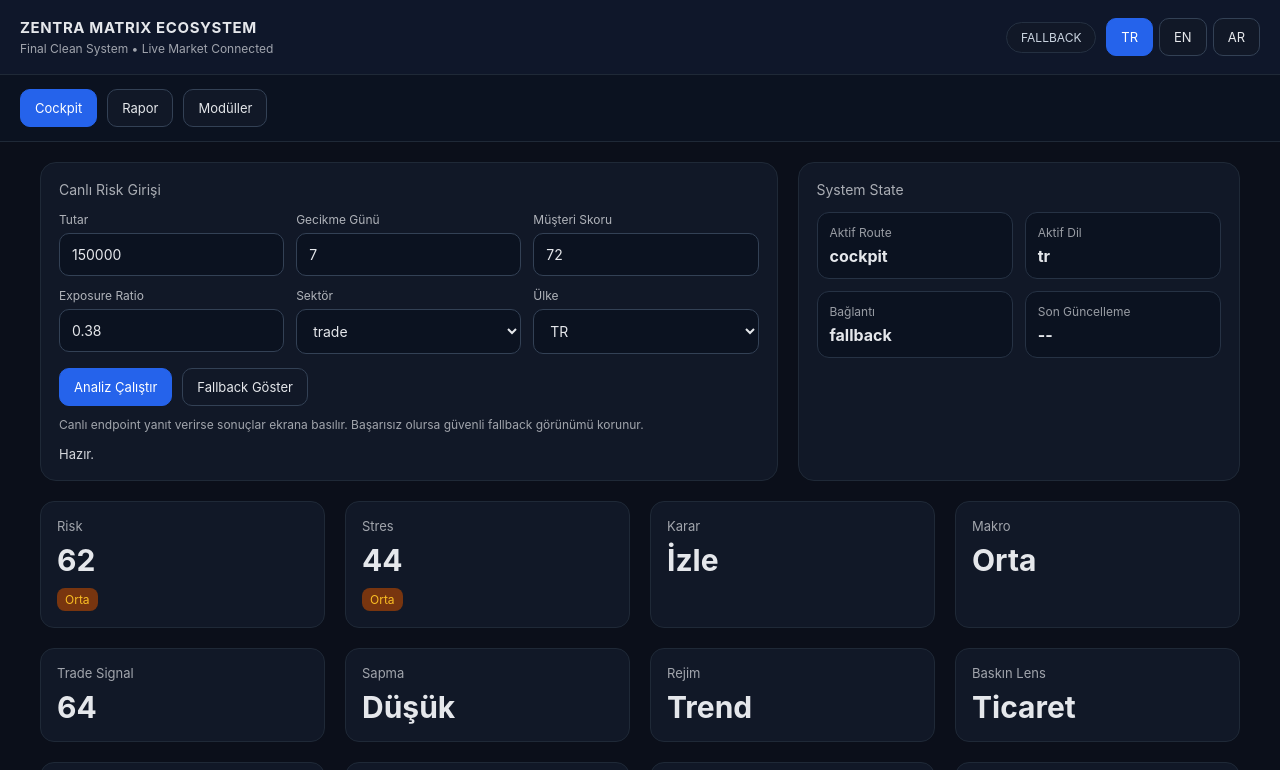
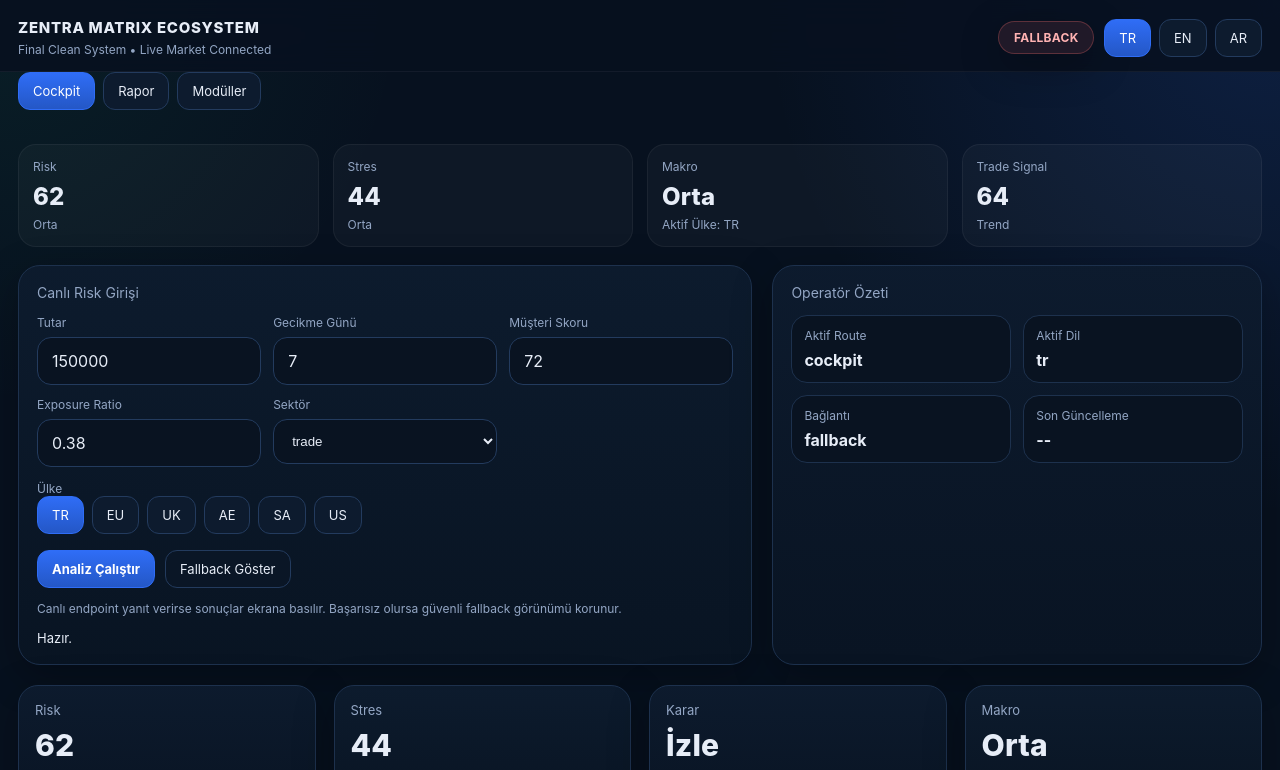
Before and after one commit to Mehmetaltas/zentra-core, a plain HTML site: page index.html in a window 1280 px wide. Shown: the top 770 px of the page. Drawn offline with Linux system fonts and the light colour scheme.

Commit message:
upgrade cockpit ui to premium market connected v2

```diff
--- a/index.html
+++ b/index.html
@@ -10,86 +10,331 @@
 
 <style>
 *{box-sizing:border-box}
+:root{
+  --bg:#07111f;
+  --panel:#0d1b2e;
+  --panel-2:#0a1626;
+  --line:#1d314d;
+  --line-soft:#233b5e;
+  --text:#e7edf7;
+  --muted:#93a6c4;
+  --blue:#2f6df6;
+  --blue-soft:#153564;
+  --green:#23c483;
+  --green-soft:#0f3a2b;
+  --yellow:#f4c152;
+  --yellow-soft:#473313;
+  --red:#ff6b6b;
+  --red-soft:#4b2020;
+  --shadow:0 12px 40px rgba(0,0,0,.28);
+}
+
 body{
   margin:0;
   font-family:-apple-system,BlinkMacSystemFont,"Segoe UI",Roboto,sans-serif;
-  background:#0b0f1a;
-  color:#e5e7eb;
+  background:
+    radial-gradient(circle at top right, rgba(47,109,246,.16), transparent 28%),
+    radial-gradient(circle at top left, rgba(35,196,131,.08), transparent 22%),
+    var(--bg);
+  color:var(--text);
 }
-button,input,select,textarea{font:inherit}
-.shell{min-height:100vh;display:flex;flex-direction:column}
+button,input,textarea{font:inherit}
+.shell{
+  min-height:100vh;
+  display:flex;
+  flex-direction:column;
+}
 .topbar{
-  display:flex;justify-content:space-between;align-items:center;gap:16px;
-  padding:18px 20px;border-bottom:1px solid #1f2937;background:#0f172a;
-  position:sticky;top:0;z-index:20;flex-wrap:wrap;
+  position:sticky;
+  top:0;
+  z-index:50;
+  display:flex;
+  justify-content:space-between;
+  align-items:center;
+  gap:14px;
+  padding:18px 18px 14px;
+  border-bottom:1px solid rgba(255,255,255,.05);
+  background:rgba(7,17,31,.88);
+  backdrop-filter:blur(16px);
+  flex-wrap:wrap;
 }
-.brand{display:flex;flex-direction:column;gap:4px}
-.brand-title{font-size:15px;font-weight:700;letter-spacing:.6px}
-.brand-sub{font-size:12px;opacity:.68}
-.topbar-right{display:flex;align-items:center;gap:10px;flex-wrap:wrap}
+.brand{
+  display:flex;
+  flex-direction:column;
+  gap:5px;
+}
+.brand-title{
+  font-size:15px;
+  font-weight:800;
+  letter-spacing:.7px;
+}
+.brand-sub{
+  font-size:12px;
+  color:var(--muted);
+}
+.topbar-right{
+  display:flex;
+  align-items:center;
+  gap:10px;
+  flex-wrap:wrap;
+}
 .status-pill{
-  display:inline-flex;align-items:center;justify-content:center;min-width:90px;
-  padding:7px 12px;border-radius:999px;font-size:12px;border:1px solid #243041;
-  background:#111827;color:#cbd5e1;
+  min-width:96px;
+  padding:8px 14px;
+  border-radius:999px;
+  border:1px solid var(--line-soft);
+  background:var(--panel);
+  text-align:center;
+  font-size:12px;
+  font-weight:700;
+  letter-spacing:.3px;
+  box-shadow:var(--shadow);
 }
-.lang-group{display:flex;gap:6px;flex-wrap:wrap}
-.lang-btn,.nav-btn,.run-btn,.ghost-btn{
-  border:1px solid #334155;background:#111827;color:#e5e7eb;
-  border-radius:10px;padding:10px 14px;font-size:13px;cursor:pointer;
+.status-live{
+  background:rgba(35,196,131,.12);
+  color:#8ce5bd;
+  border-color:rgba(35,196,131,.35);
 }
-.lang-btn.active,.nav-btn.active{background:#2563eb;border-color:#2563eb;color:#fff}
+.status-loading{
+  background:rgba(244,193,82,.12);
+  color:#ffd67d;
+  border-color:rgba(244,193,82,.35);
+}
+.status-fallback{
+  background:rgba(255,107,107,.10);
+  color:#ffb2b2;
+  border-color:rgba(255,107,107,.28);
+}
+.status-idle{
+  background:rgba(255,255,255,.04);
+  color:#d6e0ef;
+}
+.lang-group,.nav-group,.country-chips{
+  display:flex;
+  gap:8px;
+  flex-wrap:wrap;
+}
+.lang-btn,.nav-btn,.chip-btn,.run-btn,.ghost-btn{
+  border:1px solid var(--line-soft);
+  background:var(--panel);
+  color:var(--text);
+  border-radius:12px;
+  padding:10px 14px;
+  font-size:13px;
+  cursor:pointer;
+  transition:.18s ease;
+}
+.lang-btn:hover,.nav-btn:hover,.chip-btn:hover,.run-btn:hover,.ghost-btn:hover{
+  transform:translateY(-1px);
+  border-color:#3a5d93;
+}
+.lang-btn.active,.nav-btn.active,.chip-btn.active{
+  background:linear-gradient(180deg, #2f6df6 0%, #2457c6 100%);
+  border-color:#2f6df6;
+  color:#fff;
+}
+.run-btn{
+  background:linear-gradient(180deg, #2f6df6 0%, #2457c6 100%);
+  border-color:#2f6df6;
+  color:#fff;
+  font-weight:700;
+}
+.ghost-btn{
+  background:var(--panel-2);
+}
 .main-nav{
-  display:flex;gap:10px;padding:14px 20px;border-bottom:1px solid #1f2937;
-  background:#0b1220;flex-wrap:wrap;
+  padding:0 18px 16px;
 }
-.page{width:100%;max-width:1240px;margin:0 auto;padding:20px}
+.page{
+  width:100%;
+  max-width:1320px;
+  margin:0 auto;
+  padding:18px;
+}
 .hero{
-  display:grid;grid-template-columns:1.25fr .75fr;gap:20px;margin-bottom:20px;
+  display:grid;
+  grid-template-columns:1.2fr .8fr;
+  gap:20px;
+  margin-bottom:20px;
 }
 .panel{
-  background:#111827;border:1px solid #1f2937;border-radius:16px;padding:18px;
+  background:linear-gradient(180deg, rgba(13,27,46,.96), rgba(9,20,35,.96));
+  border:1px solid var(--line);
+  border-radius:22px;
+  padding:18px;
+  box-shadow:var(--shadow);
 }
-.panel-title{font-size:14px;opacity:.72;margin-bottom:14px}
+.panel-title{
+  font-size:14px;
+  color:var(--muted);
+  margin-bottom:14px;
+}
+.hero-top{
+  display:grid;
+  grid-template-columns:repeat(4,minmax(0,1fr));
+  gap:14px;
+  margin-bottom:18px;
+}
+.hero-stat{
+  background:rgba(255,255,255,.03);
+  border:1px solid rgba(255,255,255,.05);
+  border-radius:18px;
+  padding:14px;
+}
+.hero-label{
+  font-size:12px;
+  color:var(--muted);
+}
+.hero-value{
+  margin-top:8px;
+  font-size:24px;
+  font-weight:800;
+  letter-spacing:.2px;
+}
+.hero-mini{
+  margin-top:6px;
+  font-size:12px;
+  color:var(--muted);
+}
 .form-grid{
-  display:grid;grid-template-columns:repeat(auto-fit,minmax(180px,1fr));gap:12px;
+  display:grid;
+  grid-template-columns:repeat(auto-fit,minmax(190px,1fr));
+  gap:12px;
 }
-.field{display:flex;flex-direction:column;gap:6px}
-.label{font-size:12px;opacity:.75}
-.input,.select{
-  width:100%;background:#0b1220;color:#e5e7eb;border:1px solid #334155;
-  border-radius:10px;padding:12px;font-size:14px;outline:none;
+.field{
+  display:flex;
+  flex-direction:column;
+  gap:7px;
 }
-.input:focus,.select:focus{border-color:#2563eb}
-.actions{display:flex;gap:10px;flex-wrap:wrap;margin-top:14px}
-.run-btn{background:#2563eb;border-color:#2563eb;color:#fff}
-.helper{margin-top:10px;font-size:12px;opacity:.68;line-height:1.5}
-.message{margin-top:12px;font-size:13px;opacity:.92}
+.label{
+  font-size:12px;
+  color:var(--muted);
+}
+.input{
+  width:100%;
+  background:#091321;
+  color:var(--text);
+  border:1px solid var(--line-soft);
+  border-radius:14px;
+  padding:13px 14px;
+  outline:none;
+}
+.input:focus{
+  border-color:#467af8;
+}
+.country-wrap{
+  margin-top:14px;
+}
+.actions{
+  display:flex;
+  gap:10px;
+  flex-wrap:wrap;
+  margin-top:16px;
+}
+.helper{
+  margin-top:12px;
+  font-size:12px;
+  color:var(--muted);
+  line-height:1.5;
+}
+.message{
+  margin-top:12px;
+  font-size:13px;
+}
 .summary-grid{
-  display:grid;grid-template-columns:repeat(auto-fit,minmax(180px,1fr));gap:12px;
+  display:grid;
+  grid-template-columns:repeat(2,minmax(0,1fr));
+  gap:12px;
 }
 .summary-item{
-  background:#0b1220;border:1px solid #263244;border-radius:12px;padding:12px;
+  background:#091321;
+  border:1px solid var(--line);
+  border-radius:16px;
+  padding:12px;
 }
-.summary-label{font-size:12px;opacity:.65}
-.summary-value{margin-top:6px;font-size:16px;font-weight:700;word-break:break-word}
+.summary-label{
+  font-size:12px;
+  color:var(--muted);
+}
+.summary-value{
+  margin-top:7px;
+  font-size:16px;
+  font-weight:700;
+  word-break:break-word;
+}
 .grid{
-  display:grid;grid-template-columns:repeat(auto-fit,minmax(250px,1fr));gap:20px;
+  display:grid;
+  grid-template-columns:repeat(auto-fit,minmax(250px,1fr));
+  gap:18px;
 }
 .card{
-  background:#111827;border:1px solid #1f2937;border-radius:14px;padding:16px;
+  background:linear-gradient(180deg, rgba(13,27,46,.96), rgba(9,20,35,.96));
+  border:1px solid var(--line);
+  border-radius:20px;
+  padding:16px;
+  box-shadow:var(--shadow);
 }
-.card-title{font-size:13px;opacity:.68}
-.card-value{font-size:30px;font-weight:700;margin-top:8px;word-break:break-word}
-.card-text{margin-top:10px;font-size:13px;line-height:1.55;opacity:.88;white-space:pre-wrap}
+.card-title{
+  font-size:13px;
+  color:var(--muted);
+}
+.card-value{
+  margin-top:9px;
+  font-size:30px;
+  font-weight:800;
+  letter-spacing:.2px;
+  word-break:break-word;
+}
+.card-text{
+  margin-top:10px;
+  font-size:13px;
+  line-height:1.6;
+  white-space:pre-wrap;
+  color:#dbe6f5;
+}
 .badge{
-  display:inline-block;padding:4px 8px;border-radius:8px;font-size:12px;margin-top:10px;
+  display:inline-flex;
+  align-items:center;
+  justify-content:center;
+  min-width:70px;
+  margin-top:10px;
+  padding:5px 10px;
+  border-radius:999px;
+  font-size:12px;
+  font-weight:700;
 }
-.low{background:#064e3b;color:#34d399}
-.mid{background:#78350f;color:#fbbf24}
-.high{background:#7f1d1d;color:#f87171}
-.footer{padding:20px;text-align:center;opacity:.5;font-size:12px}
-@media (max-width:900px){
-  .hero{grid-template-columns:1fr}
+.low{background:var(--green-soft);color:#87e0b8;border:1px solid rgba(35,196,131,.28)}
+.mid{background:var(--yellow-soft);color:#ffd97f;border:1px solid rgba(244,193,82,.28)}
+.high{background:var(--red-soft);color:#ffb6b6;border:1px solid rgba(255,107,107,.28)}
+.raw-box{
+  max-height:320px;
+  overflow:auto;
+  background:#07101c;
+  border:1px solid var(--line);
+  border-radius:16px;
+  padding:12px;
+}
+.footer{
+  padding:24px 18px 34px;
+  text-align:center;
+  color:var(--muted);
+  font-size:12px;
+}
+@media (max-width:1080px){
+  .hero{
+    grid-template-columns:1fr;
+  }
+}
+@media (max-width:760px){
+  .hero-top{
+    grid-template-columns:repeat(2,minmax(0,1fr));
+  }
+  .summary-grid{
+    grid-template-columns:1fr;
+  }
+  .card-value{
+    font-size:26px;
+  }
 }
 </style>
 </head>
@@ -103,7 +348,7 @@ button,input,select,textarea{font:inherit}
     </div>
 
     <div class="topbar-right">
-      <div id="statusPill" class="status-pill">IDLE</div>
+      <div id="statusPill" class="status-pill status-idle">IDLE</div>
       <div class="lang-group">
         <button class="lang-btn" id="lang-tr" onclick="setLang('tr')">TR</button>
         <button class="lang-btn" id="lang-en" onclick="setLang('en')">EN</button>
@@ -113,9 +358,11 @@ button,input,select,textarea{font:inherit}
   </div>
 
   <div class="main-nav">
-    <button class="nav-btn" id="nav-cockpit" onclick="goRoute('cockpit')"></button>
-    <button class="nav-btn" id="nav-report" onclick="goRoute('report')"></button>
-    <button class="nav-btn" id="nav-modules" onclick="goRoute('modules')"></button>
+    <div class="nav-group">
+      <button class="nav-btn" id="nav-cockpit" onclick="goRoute('cockpit')"></button>
+      <button class="nav-btn" id="nav-report" onclick="goRoute('report')"></button>
+      <button class="nav-btn" id="nav-modules" onclick="goRoute('modules')"></button>
+    </div>
   </div>
 
   <div id="app-root"></div>
@@ -238,7 +485,9 @@ const COPY = {
     usdAed: "USD/AED",
     usdSar: "USD/SAR",
     gbpUsd: "GBP/USD",
-    rawLocalized: "Yerelleştirilmiş Yanıt"
+    rawLocalized: "Yerelleştirilmiş Yanıt",
+    operatorSummary: "Operatör Özeti",
+    currentCountry: "Aktif Ülke"
   },
   en: {
     brandSub: "Final Clean System • Live Market Connected",
@@ -308,7 +557,9 @@ const COPY = {
     usdAed: "USD/AED",
     usdSar: "USD/SAR",
     gbpUsd: "GBP/USD",
-    rawLocalized: "Localized Response"
+    rawLocalized: "Localized Response",
+    operatorSummary: "Operator Summary",
+    currentCountry: "Active Country"
   },
   ar: {
     brandSub: "النظام النظيف النهائي • متصل بالسوق الحي",
@@ -378,13 +629,16 @@ const COPY = {
     usdAed: "USD/AED",
     usdSar: "USD/SAR",
     gbpUsd: "GBP/USD",
-    rawLocalized: "الاستجابة المترجمة"
+    rawLocalized: "الاستجابة المترجمة",
+    operatorSummary: "ملخص التشغيل",
+    currentCountry: "الدولة النشطة"
   }
 };
 
 let currentLang = "tr";
 let currentMessageKey = "ready";
 let currentData = { ...FALLBACK_OUTPUT };
+let selectedCountry = "TR";
 
 function text(key){
   return (COPY[currentLang] && COPY[currentLang][key]) || COPY.tr[key] || key;
@@ -464,6 +718,20 @@ function buildLocalizedRaw(data){
   };
 }
 
+function metricValue(v){
+  if(v === null || v === undefined) return "--";
+  return v;
+}
+
+function setStatusClass(value){
+  const pill = document.getElementById("statusPill");
+  pill.classList.remove("status-live","status-loading","status-fallback","status-idle");
+  if(value === "live") pill.classList.add("status-live");
+  else if(value === "loading") pill.classList.add("status-loading");
+  else if(value === "fallback") pill.classList.add("status-fallback");
+  else pill.classList.add("status-idle");
+}
+
 function updateStaticShell(){
   document.documentElement.lang = currentLang;
   document.getElementById("brandSub").innerText = text("brandSub");
@@ -482,7 +750,9 @@ function updateStaticShell(){
   document.getElementById("nav-modules").classList.toggle("active", activeRoute === "modules");
 
   if(window.ZENTRA){
-    document.getElementById("statusPill").innerText = String(ZENTRA.get().connection.status || "idle").toUpperCase();
+    const connection = String(ZENTRA.get().connection.status || "idle");
+    document.getElementById("statusPill").innerText = connection.toUpperCase();
+    setStatusClass(connection);
   }
 }
 
@@ -491,6 +761,7 @@ function setStatus(value){
     ZENTRA.setConnection(value);
   }
   document.getElementById("statusPill").innerText = String(value || "idle").toUpperCase();
+  setStatusClass(String(value || "idle"));
 }
 
 function setMessageByKey(key, extra){
@@ -517,6 +788,18 @@ function setLang(lang){
   renderCurrentRoute();
 }
 
+function setCountry(code){
+  selectedCountry = code;
+  if(window.ZENTRA){
+    const prev = ZENTRA.get().input || {};
+    ZENTRA.setInput({
+      ...prev,
+      country: code
+    });
+  }
+  renderCurrentRoute();
+}
+
 function buildUiInputFromDom(){
   return {
     amount: Number(document.getElementById("amount").value || 0),
@@ -524,7 +807,7 @@ function buildUiInputFromDom(){
     customer_score: Number(document.getElementById("customerScore").value || 0),
     exposure_ratio: Number(String(document.getElementById("exposureRatio").value || 0).replace(",", ".")),
     sector: document.getElementById("sector").value || "trade",
-    country: document.getElementById("country").value || "TR"
+    country: selectedCountry || "TR"
   };
 }
 
@@ -543,22 +826,24 @@ function buildApiPayload(ui){
   };
 }
 
-function metricValue(v){
-  if(v === null || v === undefined) return "--";
-  return v;
+function renderCountryChips(){
+  return ["TR","EU","UK","AE","SA","US"].map(code => `
+    <button class="chip-btn ${selectedCountry === code ? "active" : ""}" onclick="setCountry('${code}')">${code}</button>
+  `).join("");
 }
 
 function renderCockpitPage(){
   const state = window.ZENTRA ? ZENTRA.get() : {
-    route: { current: "cockpit" },
-    lang: { active: currentLang },
-    connection: { status: "idle" },
-    ui: { last_update: null },
-    input: {}
+    route:{current:"cockpit"},
+    lang:{active:currentLang},
+    connection:{status:"idle"},
+    ui:{last_update:null},
+    input:{}
   };
 
   const [rb, rc, rbLabel] = badgeBand(currentData.risk_score);
   const [sb, sc, sbLabel] = badgeBand(currentData.stress_score);
+
   const ctx = currentData.market_context || {};
   const ctxInfo = ctx.context || {};
   const market = ctx.market || {};
@@ -567,6 +852,29 @@ function renderCockpitPage(){
 
   return `
     <div class="page">
+      <div class="hero-top">
+        <div class="hero-stat">
+          <div class="hero-label">${text("risk")}</div>
+          <div class="hero-value">${currentData.risk_score ?? "--"}</div>
+          <div class="hero-mini">${rbLabel}</div>
+        </div>
+        <div class="hero-stat">
+          <div class="hero-label">${text("stress")}</div>
+          <div class="hero-value">${currentData.stress_score ?? "--"}</div>
+          <div class="hero-mini">${sbLabel}</div>
+        </div>
+        <div class="hero-stat">
+          <div class="hero-label">${text("macro")}</div>
+          <div class="hero-value">${normalizeValue(currentData.macro_pressure)}</div>
+          <div class="hero-mini">${text("currentCountry")}: ${currentData.country || selectedCountry}</div>
+        </div>
+        <div class="hero-stat">
+          <div class="hero-label">${text("trade")}</div>
+          <div class="hero-value">${currentData.trade_signal ?? "--"}</div>
+          <div class="hero-mini">${normalizeValue(currentData.regime)}</div>
+        </div>
+      </div>
+
       <div class="hero">
         <div class="panel">
           <div class="panel-title">${text("liveInput")}</div>
@@ -594,21 +902,17 @@ function renderCockpitPage(){
 
             <div class="field">
               <label class="label" for="sector">${text("sector")}</label>
-              <select class="select" id="sector">
+              <select class="input" id="sector">
                 ${["trade","invoice","logistics","compliance","sme"].map(opt => `
                   <option value="${opt}" ${String(state.input?.sector || "trade") === opt ? "selected" : ""}>${opt}</option>
                 `).join("")}
               </select>
             </div>
+          </div>
 
-            <div class="field">
-              <label class="label" for="country">${text("country")}</label>
-              <select class="select" id="country">
-                ${["TR","EU","UK","AE","SA","US"].map(code => `
-                  <option value="${code}" ${String(state.input?.country || "TR").toUpperCase() === code ? "selected" : ""}>${code}</option>
-                `).join("")}
-              </select>
-            </div>
+          <div class="country-wrap">
+            <div class="label">${text("country")}</div>
+            <div class="country-chips">${renderCountryChips()}</div>
           </div>
 
           <div class="actions">
@@ -621,7 +925,7 @@ function renderCockpitPage(){
         </div>
 
         <div class="panel">
-          <div class="panel-title">System State</div>
+          <div class="panel-title">${text("operatorSummary")}</div>
           <div class="summary-grid">
             <div class="summary-item">
               <div class="summary-label">${text("stateRoute")}</div>
@@ -667,11 +971,6 @@ function renderCockpitPage(){
         </div>
 
         <div class="card">
-          <div class="card-title">${text("trade")}</div>
-          <div class="card-value">${currentData.trade_signal ?? "--"}</div>
-        </div>
-
-        <div class="card">
           <div class="card-title">${text("deviation")}</div>
           <div class="card-value">${normalizeValue(currentData.deviation_level)}</div>
         </div>
@@ -703,8 +1002,12 @@ ${text("countryName")}: ${ctxInfo.country_label || "--"}
 ${text("contextDate")}: ${ctxInfo.date || "--"}
 ${text("macro")}: ${normalizeValue(macro.pressure || currentData.macro_pressure)}
 ${text("fxAdjustment")}: ${metricValue(adj.fx_adjustment)}
-${text("macroPenalty")}: ${metricValue(adj.macro_penalty)}
-${text("usdTry")}: ${metricValue(market.usd_try)}
+${text("macroPenalty")}: ${metricValue(adj.macro_penalty)}</div>
+        </div>
+
+        <div class="card">
+          <div class="card-title">FX Snapshot</div>
+          <div class="card-text">${text("usdTry")}: ${metricValue(market.usd_try)}
 ${text("eurUsd")}: ${metricValue(market.eur_usd)}
 ${text("usdAed")}: ${metricValue(market.usd_aed)}
 ${text("usdSar")}: ${metricValue(market.usd_sar)}
@@ -713,7 +1016,7 @@ ${text("gbpUsd")}: ${metricValue(market.gbp_usd)}</div>
 
         <div class="card">
           <div class="card-title">${text("rawLocalized")}</div>
-          <div class="card-text">${JSON.stringify(buildLocalizedRaw(currentData), null, 2)}</div>
+          <div class="raw-box">${JSON.stringify(buildLocalizedRaw(currentData), null, 2)}</div>
         </div>
       </div>
     </div>
@@ -759,7 +1062,7 @@ function renderCurrentRoute(){
 }
 
 function loadFallback(){
-  currentData = { ...FALLBACK_OUTPUT };
+  currentData = { ...FALLBACK_OUTPUT, country: selectedCountry };
   if(window.ZENTRA){
     ZENTRA.setOutput({
       risk: currentData.risk_score,
@@ -810,6 +1113,7 @@ async function runRisk(){
     }
 
     currentData = { ...json, raw: json };
+    selectedCountry = String(json.country || selectedCountry || "TR").toUpperCase();
 
     if(window.ZENTRA){
       ZENTRA.setOutput({
@@ -853,6 +1157,8 @@ async function runRisk(){
         sector: "trade",
         country: "TR"
       });
+    } else {
+      selectedCountry = String(ZENTRA.get().input.country || "TR").toUpperCase();
     }
 
     const originalSetRoute = ZENTRA.setRoute.bind(ZENTRA);
```
